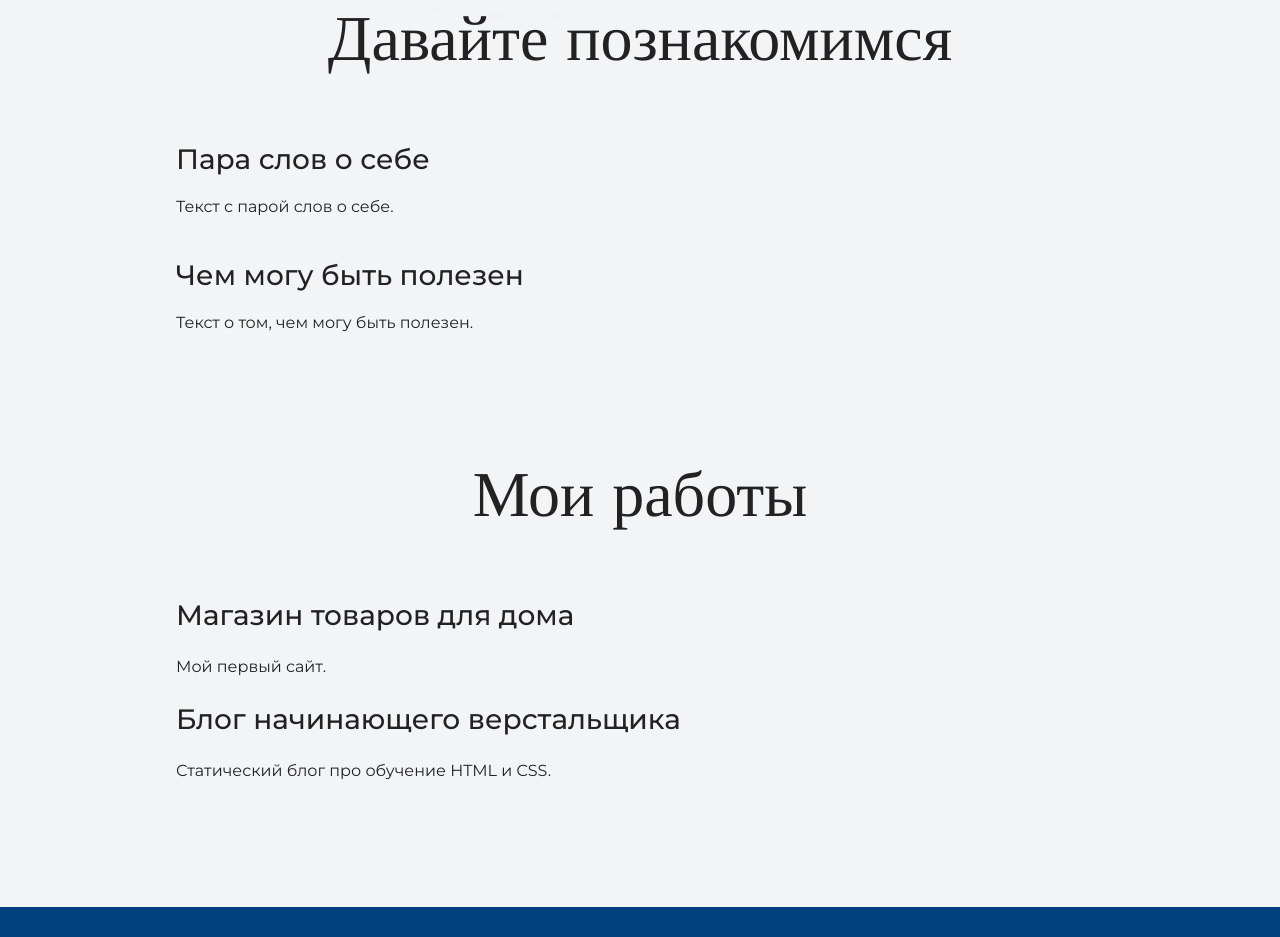
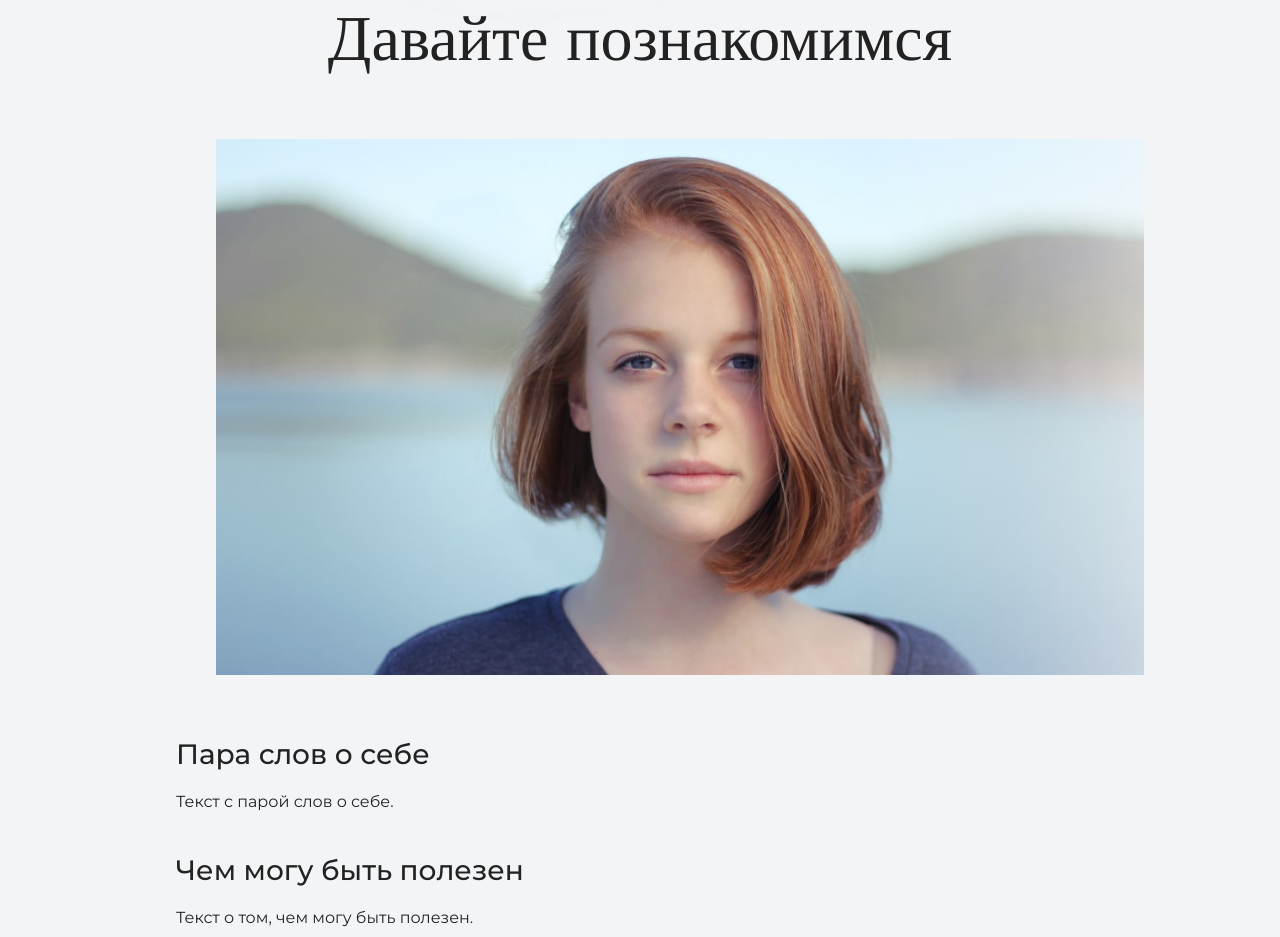
Before and after one commit to ivy-goruden/html, a plain HTML site: page index.html in a window 1280 px wide. Shown: the part 1033-1970 px from the top of the page. Drawn offline with nearby package versions, Linux system fonts and the light colour scheme.

Commit message:
Update index.html

```diff
--- a/index.html
+++ b/index.html
@@ -29,6 +29,9 @@
     <section class="intro">
     <div class="container">
       <h2 class="subheading">Давайте познакомимся</h2>
+      <figure>
+        <img class="user-image" src="files/user.jpg" width="928" height="536" alt="Фотография Неопознанного Енота">
+      </figure>
       <h3>Пара слов о себе</h3>
       <p>Текст с парой слов о себе.</p>
       <h3>Чем могу быть полезен</h3>
```
